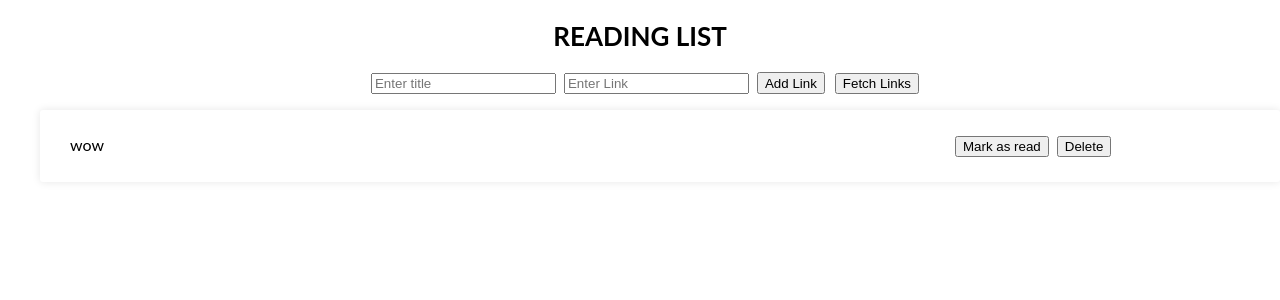
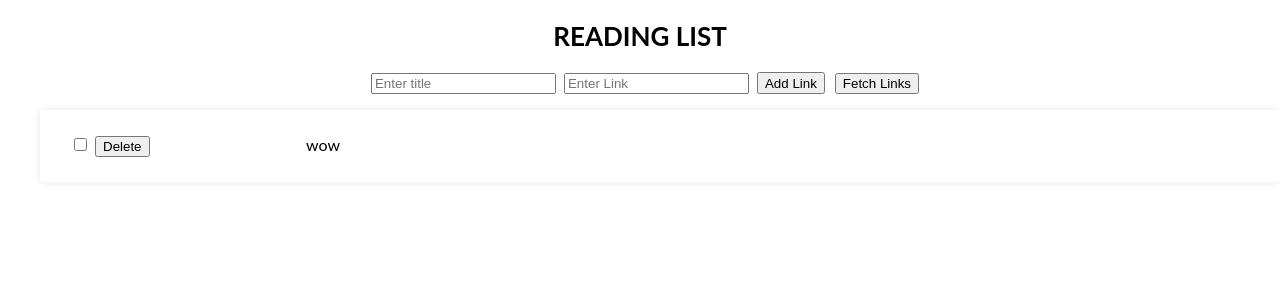
Before and after one commit to Oferlis/ReadingList, a React (Create React App) app in the folder client/: page / in a window 1280 px wide. Shown: the top 300 px of the page. Built offline with nearby package versions, Linux system fonts and the light colour scheme; no server answers.

Commit message:
redesign of read/unread

```diff
--- a/client/src/components/Link.js
+++ b/client/src/components/Link.js
@@ -1,3 +1,4 @@
+import {useState} from 'react'
 import {deleteLink, markLinkAsRead} from "../helpers/requests"
 
 const openLinkHandler = (link) => {
@@ -8,22 +9,23 @@ async function deleteLinkHandler(id) {
     return deleteLink(id)
 }
 
-async function readLinkHandler(id, isRead) {
-    return markLinkAsRead(id, isRead)
-}
 
 
 const Link = (props) => {
+    const [isChecked, setIsChecked] = useState(props.isRead)
+
+    const handleCheckedBox = (id, isRead) => {
+        markLinkAsRead(id,isRead)
+        setIsChecked(!isChecked)
+    }
+
     return (
         <li className="table-row">
-            <div className='col-1' onClick={() => openLinkHandler(props.link)}>{props.name}</div>
-            <div className='col-2'>
-                {props.isRead?.toString()}
-            </div>
             <div className='col-3'>
-                <button onClick={() => readLinkHandler(props.id, props.isRead)}>{props.isRead ? 'Mark as unread' : 'Mark as read'}</button>
+                <input type='checkbox' onChange={() => handleCheckedBox(props.id, props.isRead)} checked={isChecked}/>
                 <button onClick={() => deleteLinkHandler(props.id)}>Delete</button>
             </div>
+            <div className='col-1' onClick={() => openLinkHandler(props.link)}>{props.name}</div>
         </li>
     )
 }
--- a/client/src/components/LinkList.scss
+++ b/client/src/components/LinkList.scss
@@ -40,13 +40,13 @@ h2 {
     box-shadow: 0px 0px 9px 0px rgba(0,0,0,0.1);
   }
   .col-1 {
-    flex-basis: 30%;
+    flex-basis: 80%;
   }
   .col-2 {
     flex-basis: 10%;
   }
   .col-3 {
-    flex-basis: 25%;
+    flex-basis: 20%;
   }
 
   @media all and (max-width: 767px) {
```
